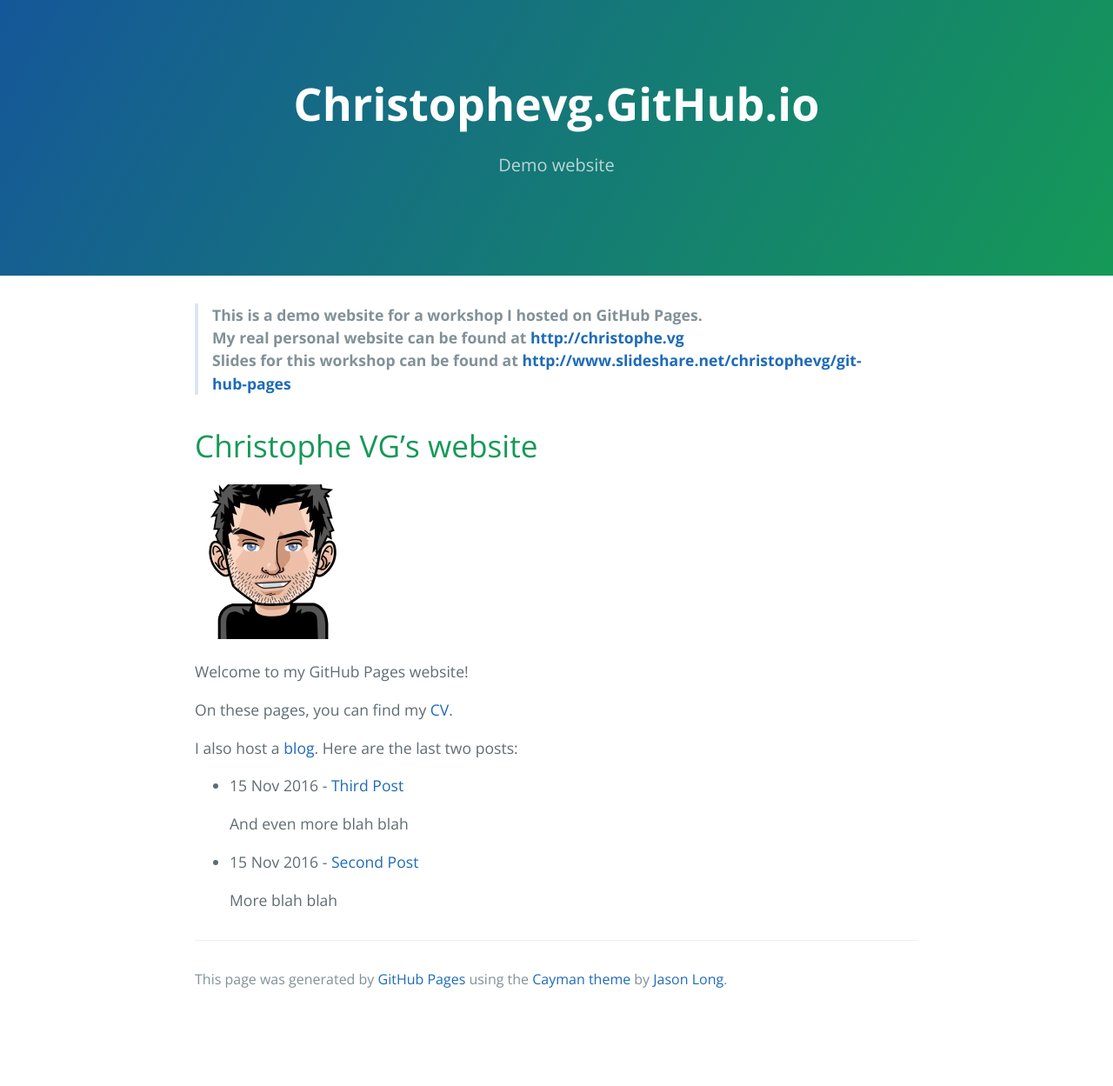
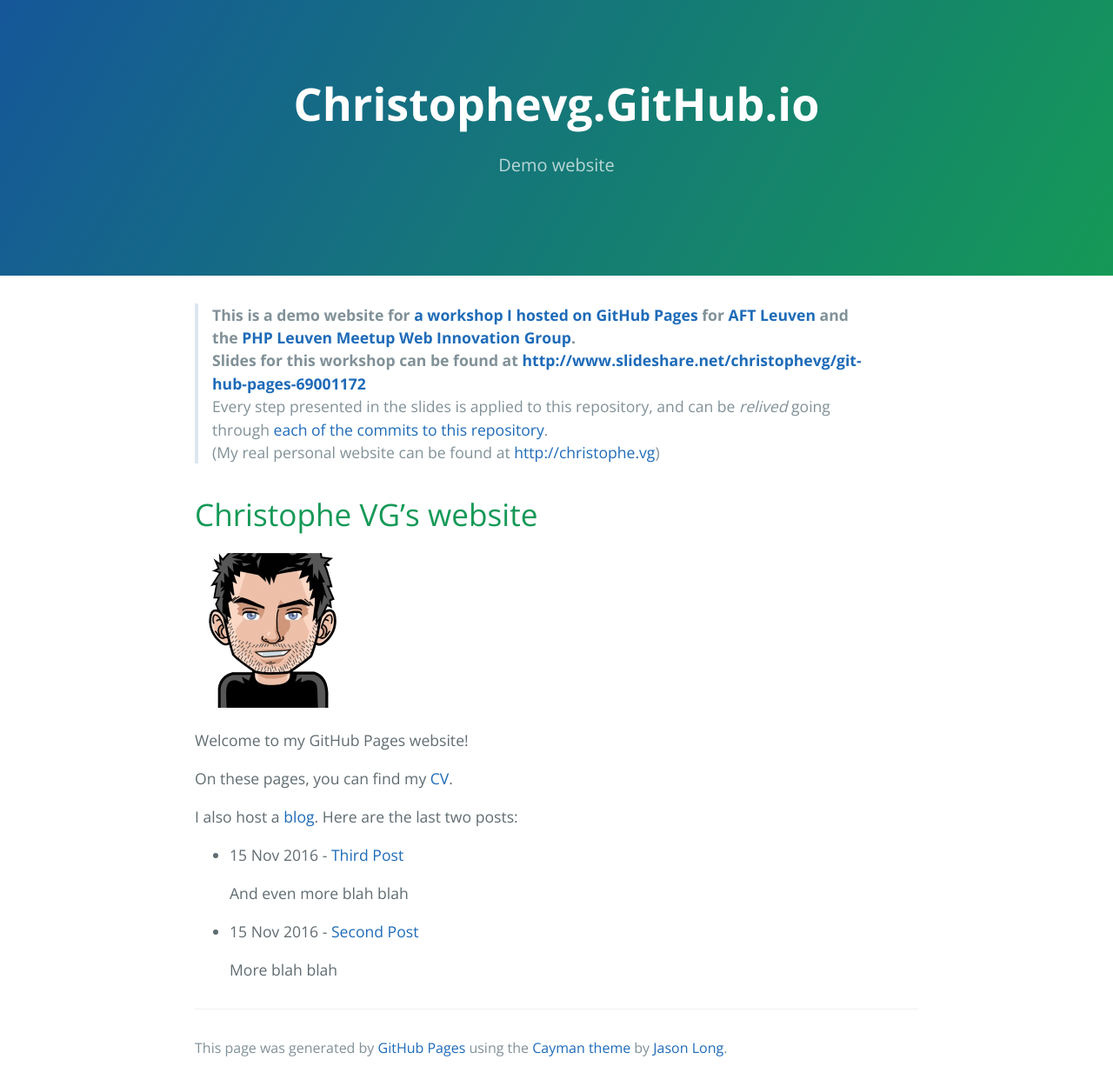
Before and after one commit to christophevg/christophevg.github.io, a Jekyll site: the page built from index.md, in a window 1280 px wide. Shown: the whole page at 87% size. Built offline with Jekyll 4.4.1, drawn with Linux system fonts in a browser that asks for light colours; before the commit the page ends 1170 px from its top, so only the background shows below that.

Commit message:
improved "disclaimer"
fixed link to SlideShare
added hint to browse repository
added links to AFT and PHP Leuven

```diff
--- a/index.md
+++ b/index.md
@@ -3,9 +3,10 @@ layout: site
 ---
 
 
-> **This is a demo website for a workshop I hosted on GitHub Pages.
-> My real personal website can be found at [http://christophe.vg](http://christophe.vg)
-> Slides for this workshop can be found at [http://www.slideshare.net/christophevg/git-hub-pages](http://www.slideshare.net/christophevg/git-hub-pages)**
+> **This is a demo website for [a workshop I hosted on GitHub Pages](http://www.aftleuven.be/event/web-development-online-cv/) for [AFT Leuven](http://www.aftleuven.be) and the [PHP Leuven Meetup Web Innovation Group](https://www.meetup.com/PHP-Leuven-Web-Innovation-Group/).
+> Slides for this workshop can be found at [http://www.slideshare.net/christophevg/git-hub-pages-69001172](http://www.slideshare.net/christophevg/git-hub-pages-69001172)**
+> Every step presented in the slides is applied to this repository, and can be _relived_ going through [each of the commits to this repository](https://github.com/christophevg/christophevg.github.io/commits/master).
+> (My real personal website can be found at [http://christophe.vg](http://christophe.vg))
 
 # Christophe VG's website
 
```
